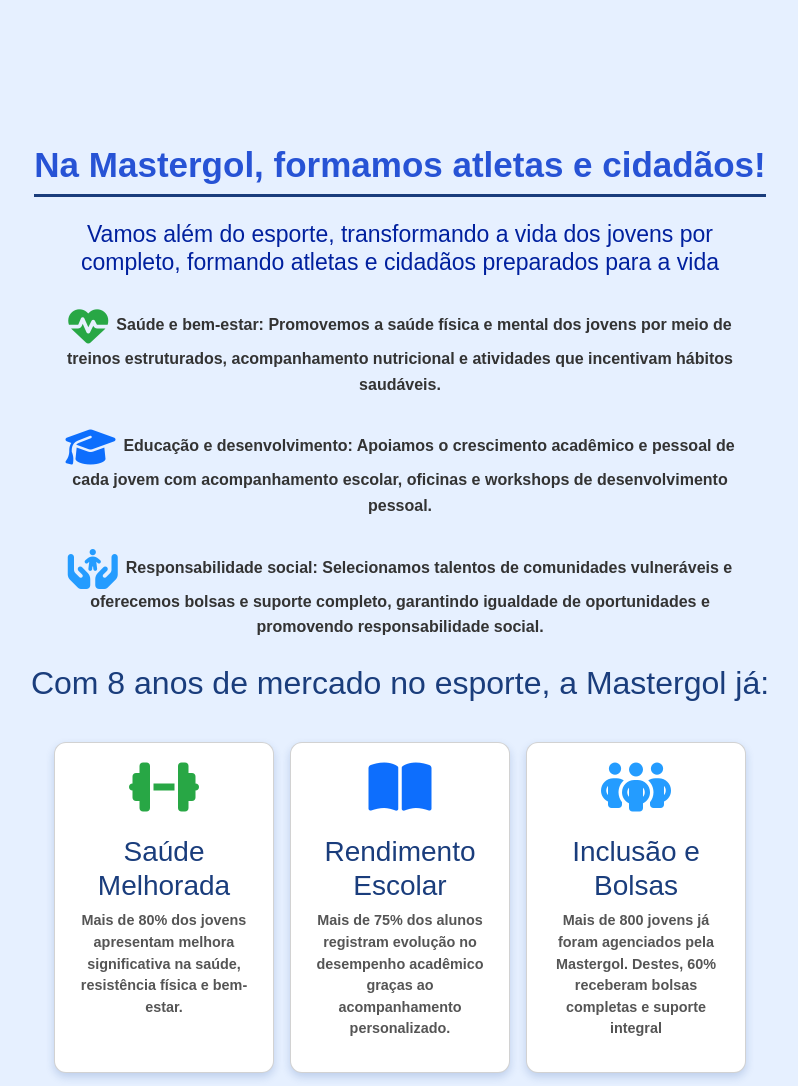
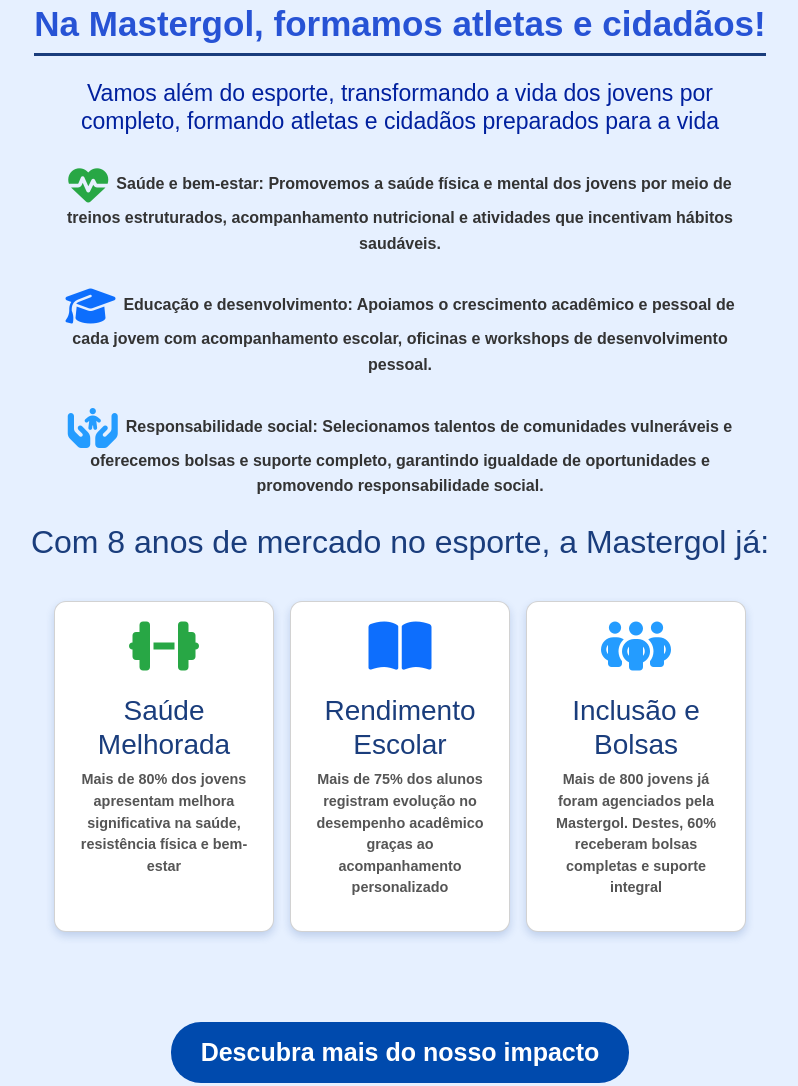
Before and after one commit to Luiz371/Projeto-UC4-Mastergol-Assessoria-Esportiva, a plain HTML site: page index.html in a window 1280 px wide. Shown: the part 1551-2637 px from the top of the page, without its empty margins (240-1038 px from the left). Drawn offline with nearby package versions, Linux system fonts and the light colour scheme.

Commit message:
Finalizando detalhes de design e espaçamento entre seções

```diff
--- a/index.html
+++ b/index.html
@@ -4,8 +4,11 @@
     <meta charset="UTF-8" />
     <meta name="viewport" content="width=device-width, initial-scale=1.0" />
     <title>Mastergol Assessoria Esportiva</title>
-     <!-- Font awesome-Icons -->
-    <link rel="stylesheet" href="https://cdnjs.cloudflare.com/ajax/libs/font-awesome/6.4.0/css/all.min.css">
+    <!-- Font awesome-Icons -->
+    <link
+      rel="stylesheet"
+      href="https://cdnjs.cloudflare.com/ajax/libs/font-awesome/6.4.0/css/all.min.css"
+    />
     <!-- Bootstrap CSS -->
     <link
       href="https://cdn.jsdelivr.net/npm/bootstrap@5.3.2/dist/css/bootstrap.min.css"
@@ -119,12 +122,9 @@
       </div>
     </section>
 
-    <!-- Serviços -->
+    <!-- Seção de Sustentabilidade / ODS -->
     <section class="background-services-sustentavel">
-
-
-      <!-- Seção de Sustentabilidade / ODS -->
-      <section id="sustentabilidade" class="py-5">
+      <section id="sustentabilidade" class="">
         <!-- Entrada da seção -->
         <h2 class="text-center mb-4 services-title title-ods">
           Na Mastergol, formamos atletas e cidadãos!
@@ -138,20 +138,27 @@
             formando atletas e cidadãos preparados para a vida
           </h5>
           <p>
-          <i class="fa-solid fa-heart-pulse icon-paragraph icon-saude"></i><strong>Saúde e bem-estar:</strong> Promovemos a saúde física e
+            <i class="fa-solid fa-heart-pulse icon-paragraph icon-saude"></i
+            ><strong>Saúde e bem-estar:</strong> Promovemos a saúde física e
             mental dos jovens por meio de treinos estruturados, acompanhamento
             nutricional e atividades que incentivam hábitos saudáveis.
           </p>
           <p>
-             <i class="fa-solid fa-graduation-cap icon-paragraph icon-educacao"></i><strong>Educação e desenvolvimento:</strong> Apoiamos o
-            crescimento acadêmico e pessoal de cada jovem com acompanhamento
-            escolar, oficinas e workshops de desenvolvimento pessoal.
+            <i
+              class="fa-solid fa-graduation-cap icon-paragraph icon-educacao"
+            ></i
+            ><strong>Educação e desenvolvimento:</strong> Apoiamos o crescimento
+            acadêmico e pessoal de cada jovem com acompanhamento escolar,
+            oficinas e workshops de desenvolvimento pessoal.
           </p>
           <p>
-            <i class="fa-solid fa-hands-holding-child icon-paragraph icon-responsabilidade"></i><strong>Responsabilidade social:</strong> Selecionamos
-            talentos de comunidades vulneráveis e oferecemos bolsas e suporte
-            completo, garantindo igualdade de oportunidades e promovendo
-            responsabilidade social.
+            <i
+              class="fa-solid fa-hands-holding-child icon-paragraph icon-responsabilidade"
+            ></i
+            ><strong>Responsabilidade social:</strong> Selecionamos talentos de
+            comunidades vulneráveis e oferecemos bolsas e suporte completo,
+            garantindo igualdade de oportunidades e promovendo responsabilidade
+            social.
           </p>
         </div>
 
@@ -163,23 +170,31 @@
         <!-- Bloco de prova / cards -->
         <div class="cards d-flex justify-content-center flex-wrap gap-3">
           <div class="card text-center p-3" style="width: 220px">
-            <span class="icon" style="font-size: 2.5rem"><i class="fa-solid fa-dumbbell icon-card icon-saude"></i></span>
+            <span class="icon" style="font-size: 2.5rem"
+              ><i class="fa-solid fa-dumbbell icon-card icon-saude"></i
+            ></span>
             <h3 class="mt-2 mb-2">Saúde Melhorada</h3>
             <p>
               Mais de 80% dos jovens apresentam melhora significativa na saúde,
-              resistência física e bem-estar.
+              resistência física e bem-estar
             </p>
           </div>
           <div class="card text-center p-3" style="width: 220px">
-            <span class="icon" style="font-size: 2.5rem"><i class="fa-solid fa-book-open icon-card icon-educacao"></i></span>
+            <span class="icon" style="font-size: 2.5rem"
+              ><i class="fa-solid fa-book-open icon-card icon-educacao"></i
+            ></span>
             <h3 class="mt-2 mb-2">Rendimento Escolar</h3>
             <p>
               Mais de 75% dos alunos registram evolução no desempenho acadêmico
-              graças ao acompanhamento personalizado.
+              graças ao acompanhamento personalizado
             </p>
           </div>
           <div class="card text-center p-3" style="width: 220px">
-            <span class="icon" style="font-size: 2.5rem"><i class="fa-solid fa-people-group icon-card icon-responsabilidade"></i></span>
+            <span class="icon" style="font-size: 2.5rem"
+              ><i
+                class="fa-solid fa-people-group icon-card icon-responsabilidade"
+              ></i
+            ></span>
             <h3 class="mt-2 mb-2">Inclusão e Bolsas</h3>
             <p>
               Mais de 800 jovens já foram agenciados pela Mastergol. Destes, 60%
@@ -196,11 +211,11 @@
         </div>
       </section>
 
-       <section id="servicos" class="services">
+
+
+      <section id="servicos" class="services">
         <div class="container text-center">
-          <h2 class="services-title">
-            Descubra Como Podemos Transformar Seu Talento
-          </h2>
+          <h2 class="services-title">Como transformamos seus talentos</h2>
           <div class="row g-4">
             <!-- Card 1 -->
             <div class="col-md-3">
@@ -292,9 +307,7 @@
 
     <!-- Contato -->
     <div class="text-center mt-5 mb-5">
-      <a href="Form1.html" target="blank" class="button">
-        Inscreva-se
-      </a>
+      <a href="Form1.html" target="blank" class="button"> Inscreva-se </a>
     </div>
 
     <!-- Rodapé -->
--- a/styles.css
+++ b/styles.css
@@ -163,7 +163,7 @@ section {
   background-size: cover;
   background-position: center;
   position: relative;
-  padding: 100px 0;
+  padding: 100px 0 40px 0; /* top 100px, bottom 40px */
 }
 
 .quem-somos-section .overlay {
@@ -210,7 +210,7 @@ section {
 
 .background-services-sustentavel {
   background-color: #e6f0ff; /* azul bem clarinho */
-  padding: 60px 20px; /* respiro interno */
+  padding: 10px 20px; /* reduz topo e mantém lateral */
    font-size: 2.5rem;
   font-weight: 800;
   color: #00209e; /* azul da logo */
@@ -298,6 +298,7 @@ section {
   color: #2753d5;      /* preto bem contrastante */
   /*text-shadow: 2px 2px 4px rgba(85, 85, 85, 0.5); /* sombra preta suave */
   font-size: 35px;
+  margin-top: 100px;
 }
 
 .services-title-cards {
@@ -327,11 +328,6 @@ section {
    SUSTENTABILIDADE / ODS
 ============================== */
 
-
-.title-ods {
-  margin-top: 60px;
-  margin-bottom: -1000px;
-}
 
 #sub-title-ods {
   text-align: center;
@@ -433,3 +429,35 @@ section {
 .icon-responsabilidade {
   color: #249CFF;
 }
+
+#sustentabilidade {
+  padding-top: 1rem; /* 16px */
+  padding-bottom: 60px; /* mantém espaço inferior agradável */
+}
+
+
+/* Remove padding extra da seção externa */
+.background-services-sustentavel {
+  padding-top: 0;   /* remove espaço superior */
+  padding-bottom: 40px; /* mantém espaçamento inferior */
+  background-color: #e6f0ff;
+}
+
+/* Remove margens desnecessárias do título e subtítulo */
+#sustentabilidade h2,
+#sustentabilidade h5,
+#sustentabilidade p {
+  margin-top: 0;
+  margin-bottom: 1rem; /* ajuste se quiser mais compacto */
+}
+
+/* Cards e títulos da seção */
+#sustentabilidade .cards-title {
+  margin-top: 0;
+}
+
+/* Remove margin automática do container dentro da seção (opcional) */
+#sustentabilidade .container {
+  padding-top: 20px;
+  padding-bottom: 20px;
+}
```
